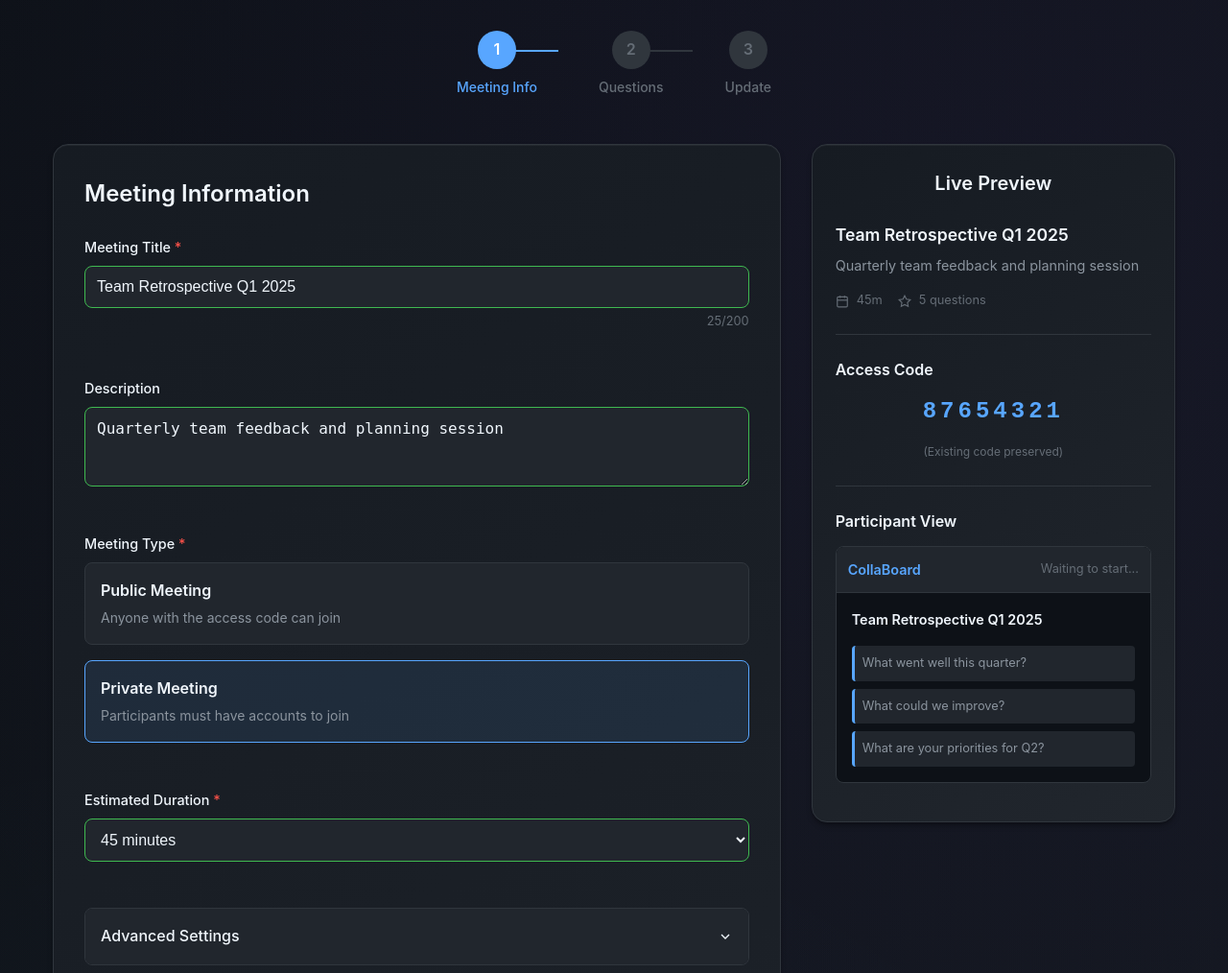
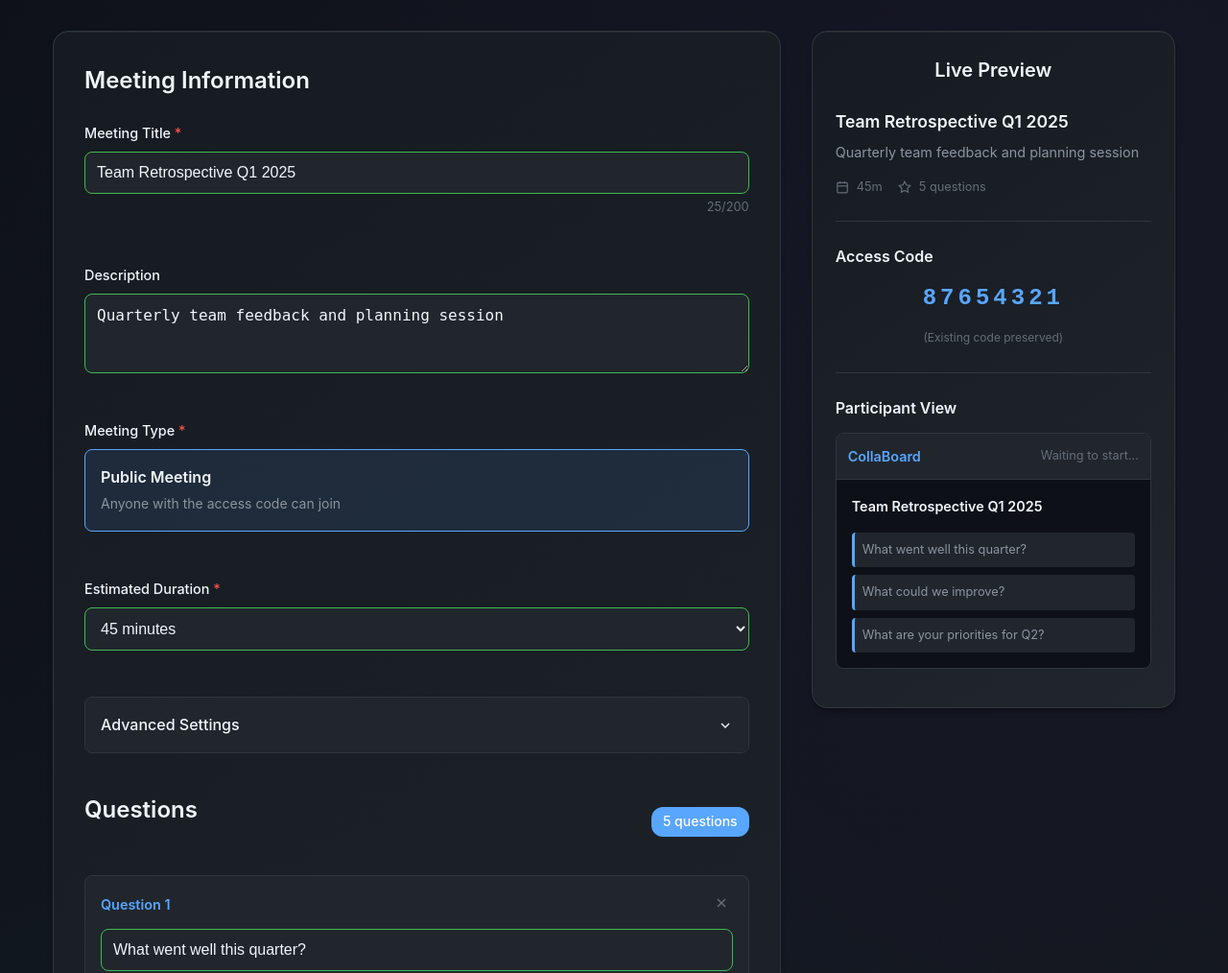
Before and after one commit to JBK2116/CollaBoard, a Django app: page /director/edit-meeting/1/ in a window 1280 px wide. Shown: the part 270-1284 px from the top of the page at 96% size. Run offline with Django 5.2, Linux system fonts and the light colour scheme.

Commit message:
Edit meeting looks visually good!
The page looks visually good. Now it's logic can be finetuned.

```diff
--- a/collaboard/apps/director/templates/director/edit_meeting.html
+++ b/collaboard/apps/director/templates/director/edit_meeting.html
@@ -56,22 +56,6 @@
                     </div>
                 </div>
             </header>
-
-            <!-- Progress Indicator -->
-            <div class="progress-indicator">
-                <div class="progress-step active" data-step="1">
-                    <div class="step-number">1</div>
-                    <div class="step-label">Meeting Info</div>
-                </div>
-                <div class="progress-step" data-step="2">
-                    <div class="step-number">2</div>
-                    <div class="step-label">Questions</div>
-                </div>
-                <div class="progress-step" data-step="3">
-                    <div class="step-number">3</div>
-                    <div class="step-label">Update</div>
-                </div>
-            </div>
 
             <!-- Main Form Layout -->
             <div class="form-layout">
@@ -134,27 +118,12 @@
                                             name="meeting_type"
                                             value="public"
                                             required
+                                            checked
                                         >
                                         <label for="meetingTypePublic" class="radio-label">
                                             <div class="radio-content">
                                                 <div class="radio-title">Public Meeting</div>
                                                 <div class="radio-description">Anyone with the access code can join</div>
-                                            </div>
-                                        </label>
-                                    </div>
-                                    <div class="radio-item">
-                                        <input
-                                            type="radio"
-                                            id="meetingTypePrivate"
-                                            name="meeting_type"
-                                            value="private"
-                                            checked
-                                            required
-                                        >
-                                        <label for="meetingTypePrivate" class="radio-label">
-                                            <div class="radio-content">
-                                                <div class="radio-title">Private Meeting</div>
-                                                <div class="radio-description">Participants must have accounts to join</div>
                                             </div>
                                         </label>
                                     </div>
@@ -365,19 +334,6 @@
                                             Permanently delete this meeting and all associated data. This action cannot be undone.
                                         </p>
                                         <div class="danger-conditions">
-                                            <div class="condition-item">
-                                                <svg width="16" height="16" viewBox="0 0 24 24" fill="none" stroke="currentColor" stroke-width="2">
-                                                    <circle cx="12" cy="12" r="10"/>
-                                                    <path d="M12 6v6l4 2"/>
-                                                </svg>
-                                                <span>Meeting is currently in draft status</span>
-                                            </div>
-                                            <div class="condition-item">
-                                                <svg width="16" height="16" viewBox="0 0 24 24" fill="none" stroke="currentColor" stroke-width="2">
-                                                    <path d="M12 2l3.09 6.26L22 9.27l-5 4.87 1.18 6.88L12 17.77l-6.18 3.25L7 14.14 2 9.27l6.91-1.01L12 2z"/>
-                                                </svg>
-                                                <span>No participant responses recorded</span>
-                                            </div>
                                         </div>
                                     </div>
                                     <button type="button" class="btn btn-danger" id="deleteMeetingBtn">
```
